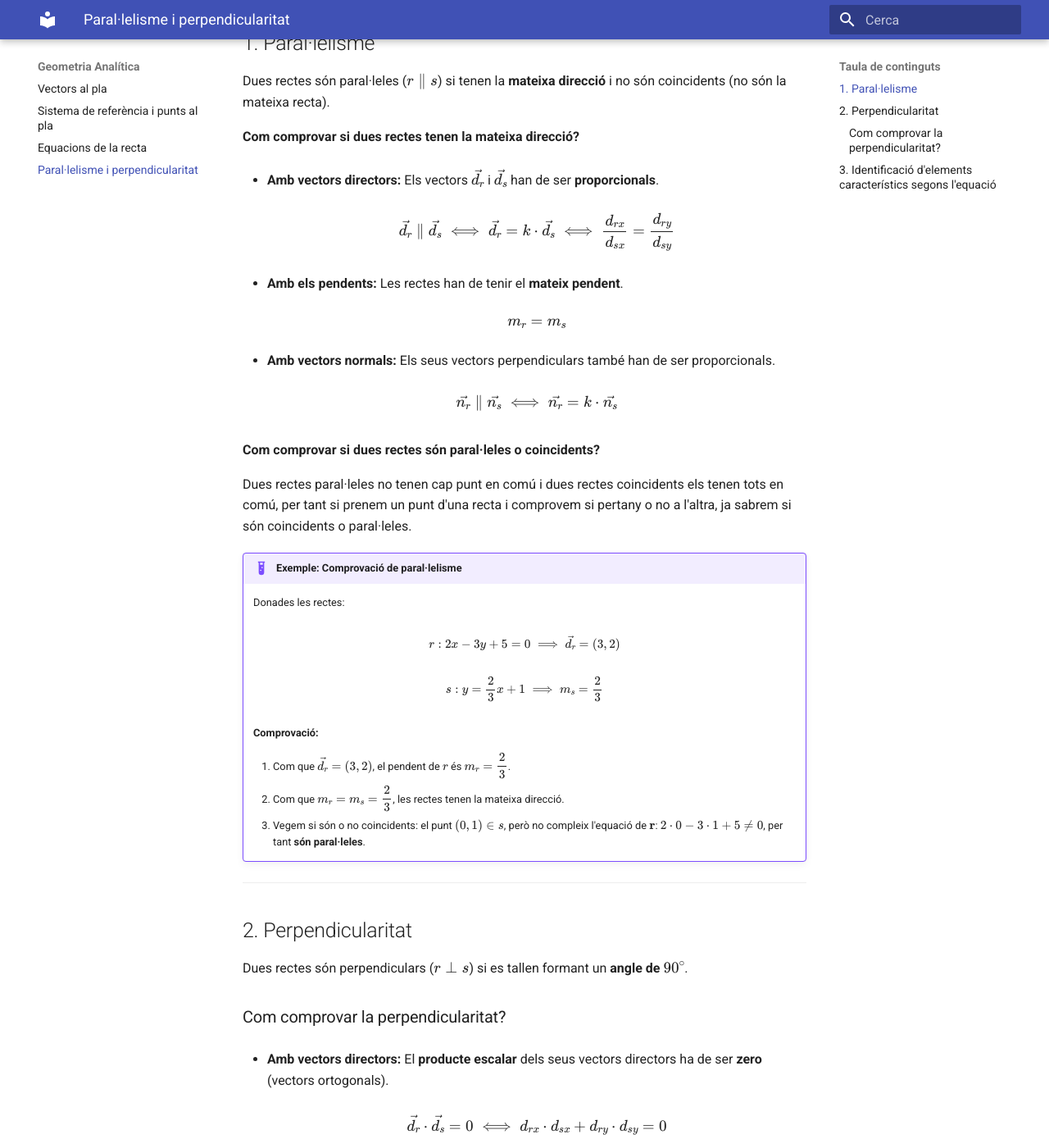
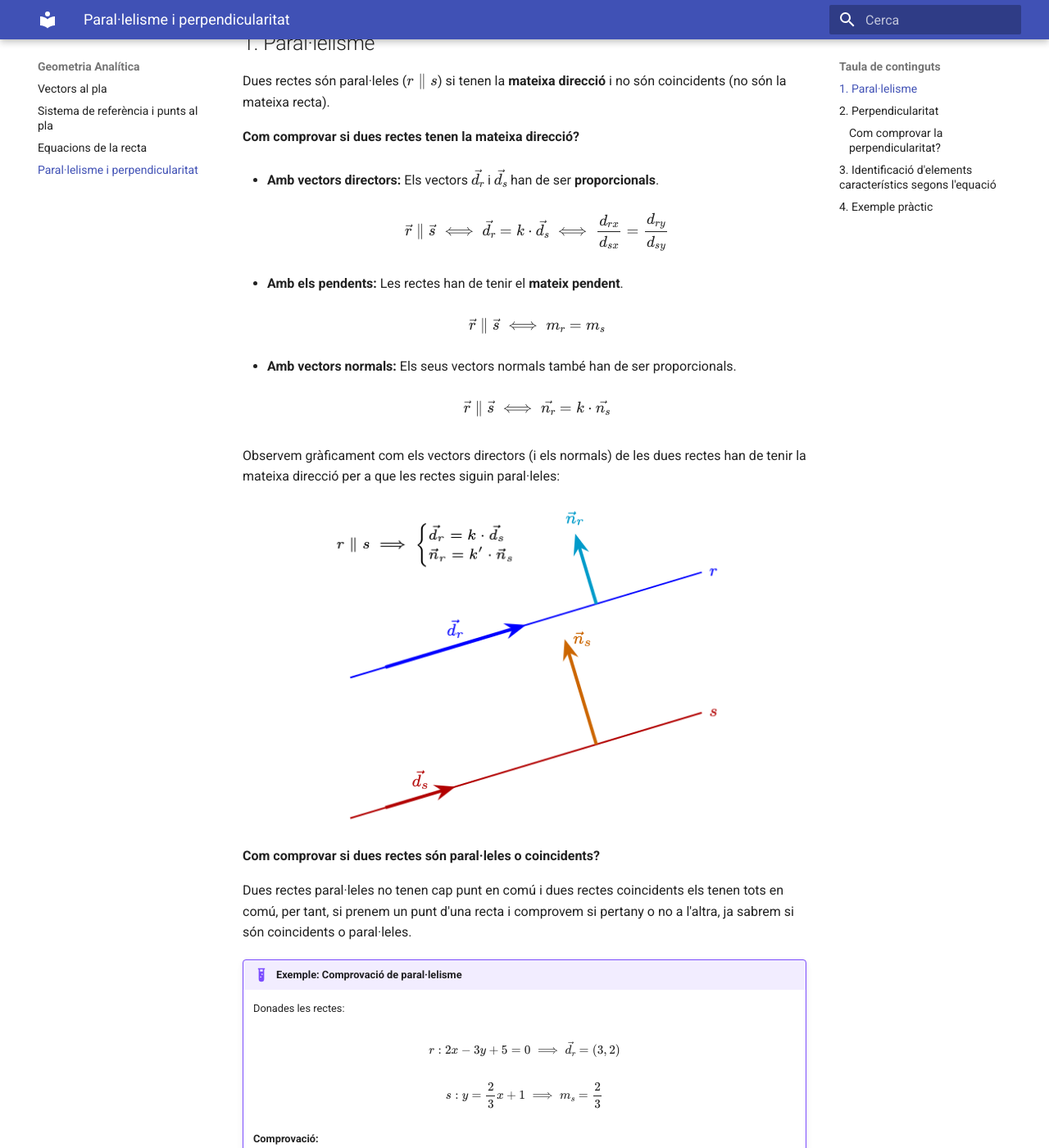
Before and after one commit to irazuzta/MatematiquesBat, an MkDocs documentation site: the page built from docs/geometria/perpendicularitat i parallelisme.md, in a window 1280 px wide and 1400 px high, scrolled down 335 px. Shown: the whole window at 82% size. Built offline with MkDocs 1.6.1 and Material for MkDocs 9.7.7, drawn with Linux system fonts in a browser that asks for light colours; some of the changed text lies outside the part shown.

Commit message:
apartat perpendicularitat_v2

```diff
--- a/docs/geometria/perpendicularitat i parallelisme.md
+++ b/docs/geometria/perpendicularitat i parallelisme.md
@@ -11,19 +11,22 @@
 
 * **Amb vectors directors:** Els vectors $\vec{d_r}$ i $\vec{d_s}$ han de ser **proporcionals**.
 
-    $$\vec{d_r} \parallel \vec{d_s} \iff \vec{d_r} = k \cdot \vec{d_s} \iff \frac{d_{rx}}{d_{sx}} = \frac{d_{ry}}{d_{sy}}$$
+    $$\vec{r} \parallel \vec{s} \iff \vec{d_r} = k \cdot \vec{d_s} \iff \frac{d_{rx}}{d_{sx}} = \frac{d_{ry}}{d_{sy}}$$
 
 * **Amb els pendents:** Les rectes han de tenir el **mateix pendent**.
 
-    $$m_r = m_s$$
+    $$\vec{r} \parallel \vec{s} \iff m_r = m_s$$
 
-* **Amb vectors normals:** Els seus vectors perpendiculars també han de ser proporcionals.
+* **Amb vectors normals:** Els seus vectors normals també han de ser proporcionals.
 
-    $$\vec{n_r} \parallel \vec{n_s} \iff \vec{n_r} = k \cdot \vec{n_s}$$
+    $$\vec{r} \parallel \vec{s} \iff \vec{n_r} = k \cdot \vec{n_s}$$
+
+Observem gràficament com els vectors directors (i els normals) de les dues rectes han de tenir la mateixa direcció per a que les rectes siguin paral·leles:
+![Rectes paral·leles ](../img/rectes_paraleles.png){width=75%}
 
 **Com comprovar si dues rectes són paral·leles o coincidents?**
 
-Dues rectes paral·leles no tenen cap punt en comú i dues rectes coincidents els tenen tots en comú, per tant si prenem un punt d'una recta i comprovem si pertany o no a l'altra, ja sabrem si són coincidents o paral·leles.
+Dues rectes paral·leles no tenen cap punt en comú i dues rectes coincidents els tenen tots en comú, per tant, si prenem un punt d'una recta i comprovem si pertany o no a l'altra, ja sabrem si són coincidents o paral·leles.
 
 !!! example "Exemple: Comprovació de paral·lelisme"
     Donades les rectes:
@@ -49,19 +52,22 @@
 
 * **Amb vectors directors:** El **producte escalar** dels seus vectors directors ha de ser **zero** (vectors ortogonals).
 
-    $$\vec{d_r} \cdot \vec{d_s} = 0 \iff d_{rx} \cdot d_{sx} + d_{ry} \cdot d_{sy} = 0$$
+    $$r \perp s \iff \vec{d_r} \cdot \vec{d_s} = 0 \iff d_{rx} \cdot d_{sx} + d_{ry} \cdot d_{sy} = 0$$
 
 * **Amb els pendents:** El pendent d'una recta és l'oposat de l'invers de l'altra.
 
-    $$m_r \cdot m_s = -1 \implies m_s = -\frac{1}{m_r}$$
+    $$r \perp s \iff m_r \cdot m_s = -1 \implies m_s = -\frac{1}{m_r}$$
 
 * **Amb vectors normals:** Els vectors normals de les rectes també tenen producte escalar zero (també són ortogonals).
 
-$$\vec{n_r} \perp \vec{n_s} \iff \vec{n_r}\cdot \vec{n_s}=0$$
+$$r \perp s \iff \vec{n_r} \perp \vec{n_s} \iff \vec{n_r}\cdot \vec{n_s}=0$$
 
 * A més el **vector normal** d'una recta ha de ser paral·lel al **vector director** de l'altra.
 
-$$\vec{n_r} \parallel \vec{d_s}$$
+$$r \perp s \iff  \vec{n_r} \parallel \vec{d_s}$$
+
+Observem gràficament com els vectors directors (i els normals) de les dues rectes han de ser ortogonals perquè les rectes siguin perpendiculars:
+![Rectes paral·leles ](../img/rectes_perpendiculars.png){width=80%}
 
 
 !!! example "Exemple: Trobar una recta perpendicular"
@@ -88,3 +94,61 @@
 
 !!! tip "Observació sobre el pas de director a normal"
     Recorda que per qualsevol recta, el vector director i el vector normal són sempre perpendiculars entre ells $(\vec{d} \cdot \vec{n} = 0)$. Per això, si coneixes $\vec{d} = (v_1, v_2)$, pots obtenir $\vec{n}$ intercanviant les coordenades i canviant un signe: $\vec{n} = (-v_2, v_1)$.
+
+## 4. Exemple pràctic
+
+
+Partirem d'una recta escrita en **forma vectorial** i mirarem el paral·lelisme i ortogonalitat respecte d'altres rectes:
+
+$$r: (x, y) = (1, 3) + k \cdot (2, -1)$$
+
+* **Punt conegut ($P_r$):** $(1, 3)$
+* **Vector director ($\vec{d_r}$):** $(2, -1)$
+
+**Cas 1: Rectes Perpendiculars**
+
+Donada la recta $s$ en forma contínua:
+
+$$\frac{x - 1}{2} = \frac{y - 3}{4}$$
+
+* El **vector director** de $s$ són els denominadors de l'equació contínua: $\vec{d}_s = (2, 4)$.
+* Mirem si els vectors, $d_r$ i $d_s$, són **proporcionals**:
+
+$$\frac{2}{2} \neq \frac{-1}{4}$$
+
+* Per tant, les rectes **no són paral·leles** i es tallen.
+* Comprovem l'ortogonalitat dels vectors directors:
+
+$$\vec{d_r} \cdot \vec{d_s} = 2\cdot 2 + (-1)\cdot 4 = 0 \implies r \perp s$$
+
+* **Conclusió:** Les rectes són **perpendiculars**.
+
+**Cas 2: Rectes Paral·leles**
+
+Donada la recta $t$ en forma general:
+
+$$x + 2y + 8 = 0$$
+
+* El vector **normal** és $\vec{n}_t = (1, 2)$, per tant el **director** és $\vec{d}_t = (-2, 1)$.
+* $\vec{d}_r = (2, -1)$ i $\vec{d}_t = (-2, 1)$ **són proporcionals**: $\vec{d_r}=-1\cdot \vec{d_s}$.
+*  Mirem si el punt $P_r(1, 3)$ satisfà l'equació de $t$:
+
+$$1 + 2(3) + 8 = 15 \neq 0$$
+
+* **Conclusió:** Tenen la mateixa direcció, però no comparteixen punts, per tant, són **paral·leles**.
+
+**Cas 3: Rectes Coincidents**
+
+Donada la recta $u$ en forma paramètrica:
+
+$$\begin{cases} x = 3 + 4\lambda \\ y = 2 - 2\lambda \end{cases}$$
+
+* El vector director és $\vec{d}_u = (4, -2)$.
+* $\vec{d_u} = (4, -2)$ és proporcional a $\vec{d_r} = (2, -1)$: $\vec{d_u}=2\cdot \vec{d_r}$.
+* Substituïm $P_r(1, 3)$ a les equacions de $u$:
+
+$$1 = 3 + 4\lambda \implies \lambda = -0.5$$
+
+$$3 = 2 - 2\lambda \implies \lambda = -0.5$$
+
+* **Conclusió:** Tenen la mateixa direcció i tots els punts comuns, o sigui, són **coincidents**.
```
Also changed, not shown: docs/img/posicio_relativa_pla.png (added), docs/img/rectes_paraleles.png (added), docs/img/rectes_perpendiculars.png (added).
